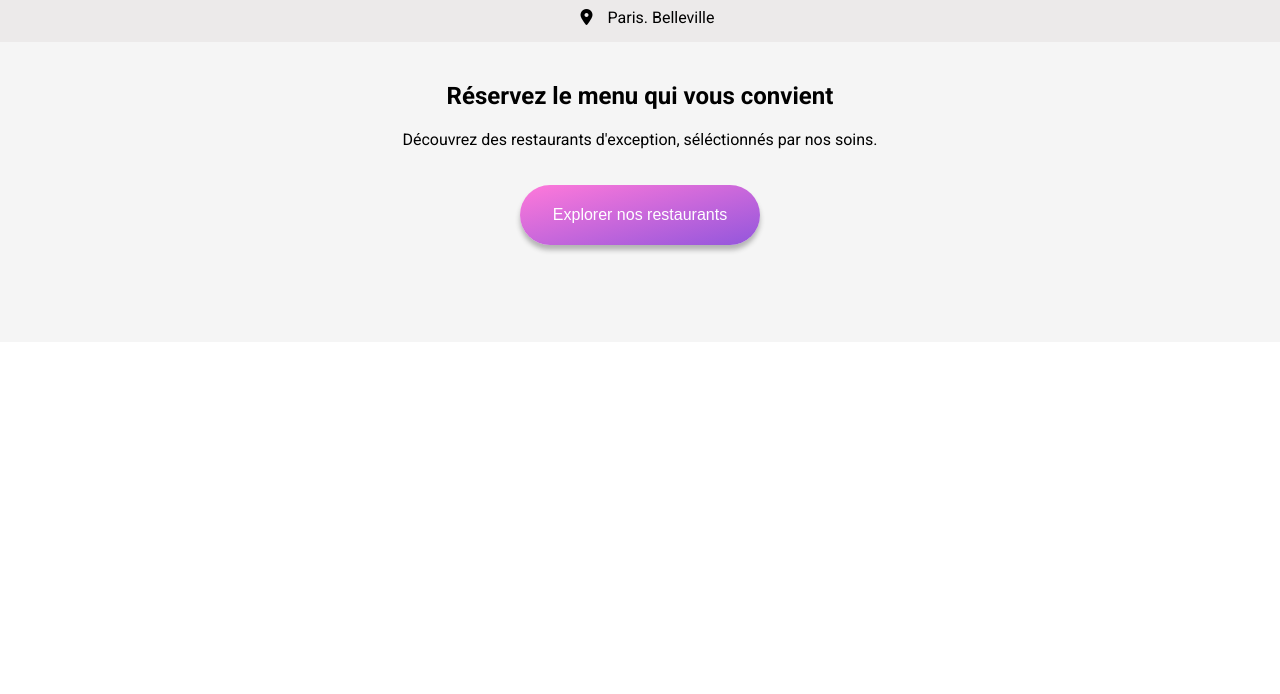
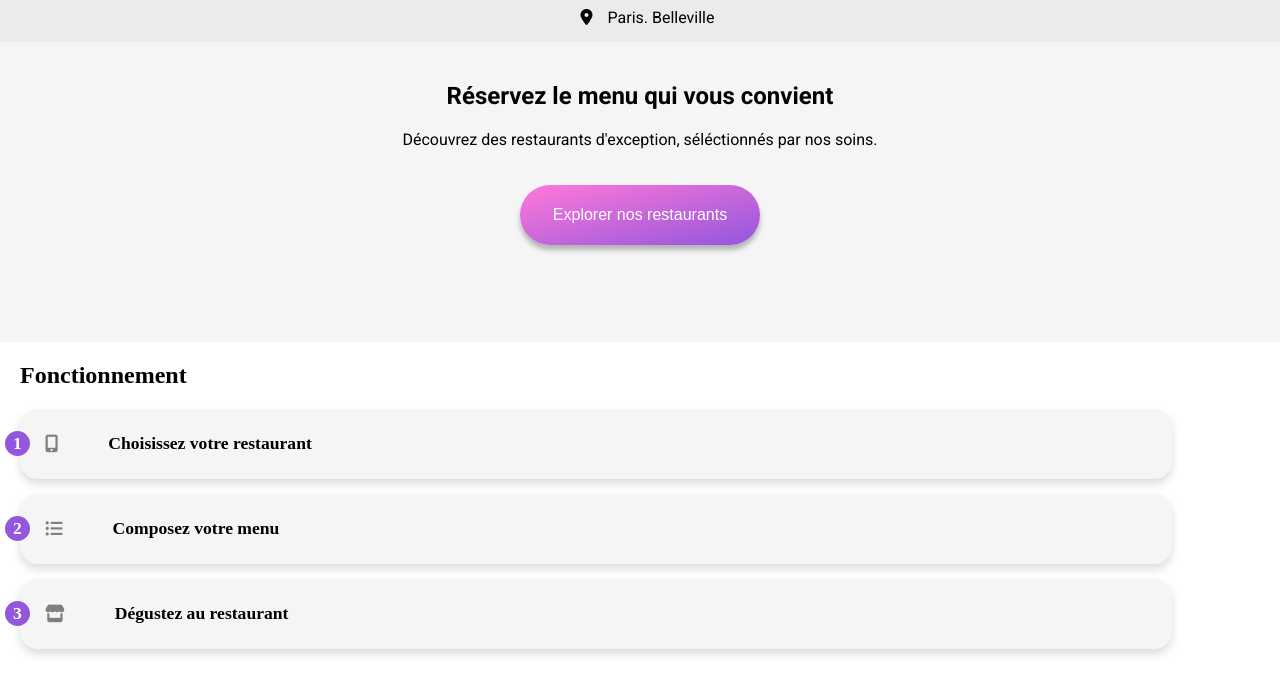
Before and after one commit to j-sicard/ohmyfood, a website: page index.html in a window 1280 px wide. Shown: the part 78-772 px from the top of the page. Drawn offline with Linux system fonts and the light colour scheme; a web font is replaced by a local one.

Commit message:
fonctionning terminé avec animation des boutons

```diff
--- a/index.html
+++ b/index.html
@@ -31,10 +31,33 @@
             </div>
             <button class="btn location__btn" id="button-research">Explorer nos restaurants</button>
         </div>
-    </div>
+        <div class="functioning">
+            <h2>Fonctionnement</h2>
+            <ul>
 
 
 
+
+                <li class="functioning__list"><span class="functioning__num">1</span><i
+                        class="fa-solid fa-mobile-screen-button"></i> Choisissez
+                    votre restaurant</li>
+
+
+
+
+
+
+
+
+
+                <li class="functioning__list"><span class="functioning__num">2</span><i
+                        class="fa-solid fa-list-ul"></i>Composez votre menu</li>
+                <li class="functioning__list"><span class="functioning__num">3</span><i
+                        class="fa-solid fa-store"></i>Dégustez au restaurant</li>
+            </ul>
+
+
+        </div>
 
 
 
@@ -46,6 +69,7 @@
 
 
     </div>
+    </div>
 </body>
 
 </html>
--- a/sass/components/Bottoms.scss
+++ b/sass/components/Bottoms.scss
@@ -15,3 +15,55 @@
   color: white;
   font-size: 1em;
 }
+
+/* ***** Liste Accueil/functioning__list ***** */
+.functioning {
+  width: 100%;
+
+  & ul {
+    width: 100%;
+    margin: 0;
+    margin-left: 20px;
+    padding: 0;
+  }
+
+  & h2 {
+    margin-left: 20px;
+  }
+
+  &__list {
+    width: 90%;
+    height: 70px;
+    display: flex;
+    align-items: center;
+    margin-bottom: 15px;
+    background-color: whitesmoke;
+    border-radius: 18px;
+    box-shadow: 0px 5px 10px 0px gainsboro;
+    list-style-type: none;
+    cursor: pointer;
+    font-weight: 900;
+    font-size: 1.1em;
+    &:hover {
+      background-color: rgba(147, 86, 220, 0.1);
+    }
+  }
+  &__num {
+    width: 25px;
+    height: 25px;
+    border-radius: 50%;
+    color: white;
+    display: flex;
+    align-items: center;
+    justify-content: center;
+    background-color: $color-primary;
+    transform: translate(-15px, 0px);
+  }
+  & i {
+    margin-right: 50px;
+    color: rgb(128, 128, 128);
+  }
+  &:hover i {
+    color: $color-primary;
+  }
+}
```
Also changed, not shown: public/css/style.css, 1 other file.
